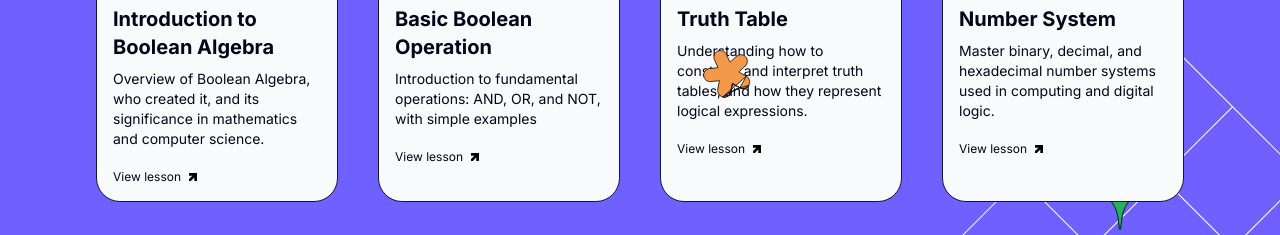
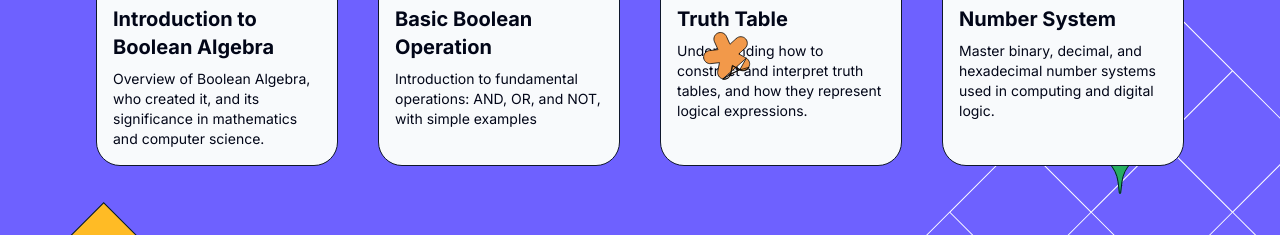
Before and after one commit to Josh20003/BitwiseV2, a React (Vite) app in the folder bitwise-ui/: page / in a window 1280 px wide. Shown: the part 2400-2635 px from the top of the page. Built offline with nearby package versions, Linux system fonts and the light colour scheme; no server answers.

Commit message:
style: remove view lesson links from landing page lesson cards

```diff
--- a/bitwise-ui/src/routes/index.tsx
+++ b/bitwise-ui/src/routes/index.tsx
@@ -220,10 +220,7 @@ function RouteComponent() {
                 Overview of Boolean Algebra, who created it, and its
                 significance in mathematics and computer science.
               </p>
-              <div className="flex flex-row items-center space-x-2 pt-3">
-                <p className="text-xs">View lesson</p>
-                <img src={logoArrow} alt="My Icon" className="h-2" />
-              </div>
+
             </div>
           </div>
           <div className="w-full md:w-86 h-auto rounded-3xl border border-primary bg-primary-foreground box-shadow2 flex flex-col">
@@ -242,10 +239,7 @@ function RouteComponent() {
                 Introduction to fundamental operations: AND, OR, and NOT, with
                 simple examples
               </p>
-              <div className="flex flex-row items-center space-x-2 pt-3">
-                <p className="text-xs">View lesson</p>
-                <img src={logoArrow} alt="My Icon" className="h-2" />
-              </div>
+
             </div>
           </div>
           <div className="w-full md:w-86 h-auto rounded-3xl border border-primary bg-primary-foreground box-shadow2 flex flex-col">
@@ -262,10 +256,7 @@ function RouteComponent() {
                 Understanding how to construct and interpret truth tables, and
                 how they represent logical expressions.
               </p>
-              <div className="flex flex-row items-center space-x-2 pt-3">
-                <p className="text-xs">View lesson</p>
-                <img src={logoArrow} alt="My Icon" className="h-2" />
-              </div>
+
             </div>
           </div>
           <div className="w-full md:w-86 h-auto rounded-3xl border border-primary bg-primary-foreground box-shadow2 flex flex-col">
@@ -281,10 +272,7 @@ function RouteComponent() {
               <p className="text-xs md:text-sm">
                 Master binary, decimal, and hexadecimal number systems used in computing and digital logic.
               </p>
-              <div className="flex flex-row items-center space-x-2 pt-3">
-                <p className="text-xs">View lesson</p>
-                <img src={logoArrow} alt="My Icon" className="h-2" />
-              </div>
+
             </div>
           </div>
         </div>
```
Also changed, not shown: 1 other file (tests, documents, lock files or other folders).
